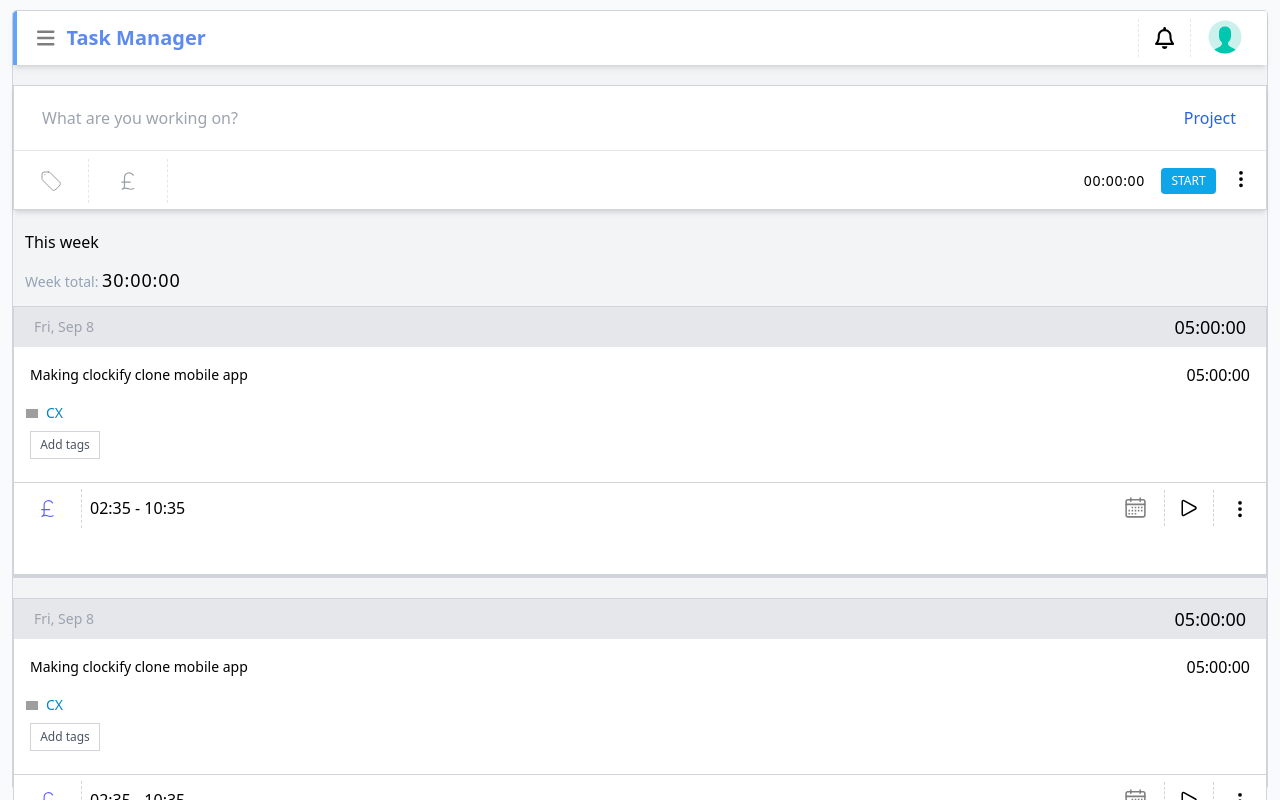
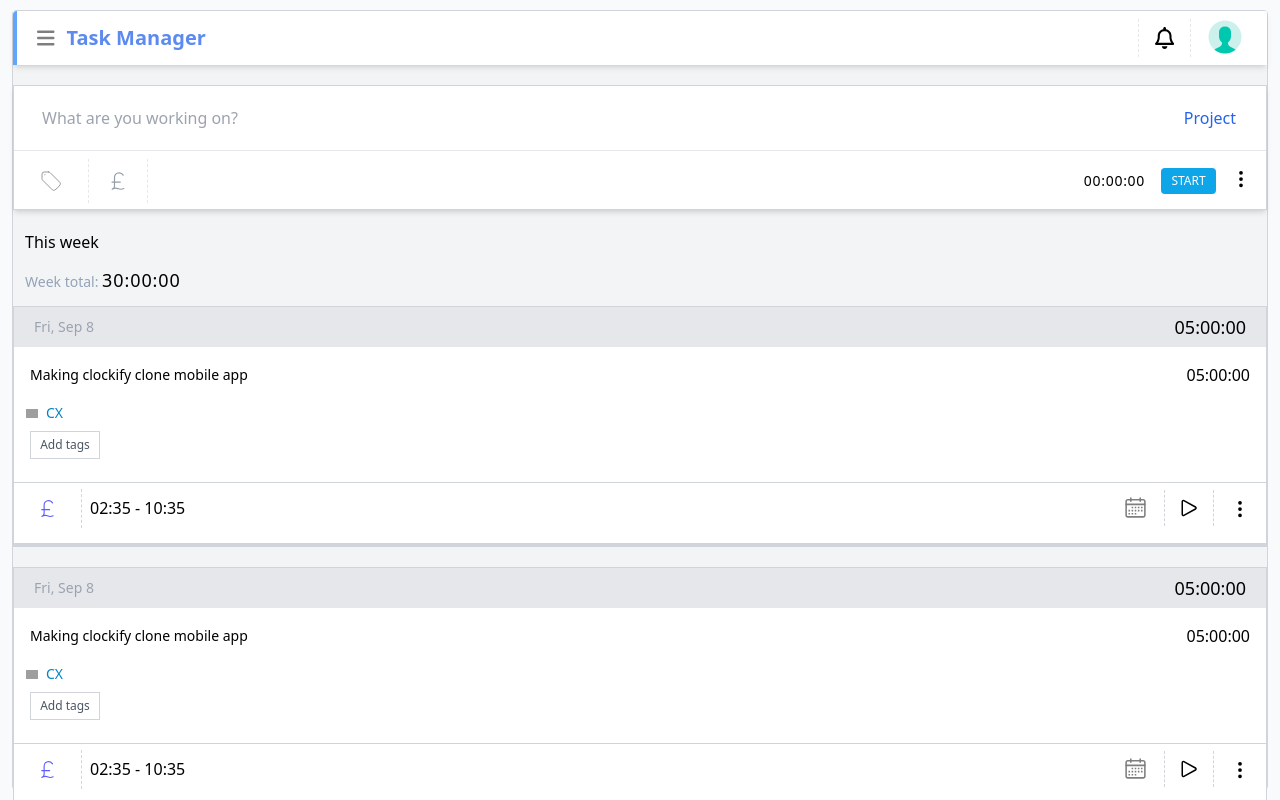
Before and after one commit to Turbosohaib/Task-manager-mobile-app, a Next.js app: page / in a window 1280 px wide. Shown: the top 800 px of the page. Built offline with nearby package versions, Linux system fonts and the light colour scheme; grey boxes are pictures that could not be loaded.

Commit message:
Fixed UI

```diff
--- a/pages/component/Task.js
+++ b/pages/component/Task.js
@@ -5,7 +5,7 @@ export default function Task() {
     const currentDate = new Date();
 
     return <>
-        <div className="w-full h-[35%] mb-5 bg-white border border-gray-300 border-b-4">
+        <div className="w-full h-[31%] mb-5 bg-white border border-gray-300 border-b-4">
             <div className="w-full h-[40px] bg-gray-200 border-y border-gray-200 flex justify-between items-center">
                 <div className="text-gray-400 text-sm px-5">
                     Fri, Sep 8
--- a/pages/component/Timetracker.js
+++ b/pages/component/Timetracker.js
@@ -21,7 +21,7 @@ export default function TimeTracker() {
                         </svg>
                     </div>
                     <div className="border-x border-dashed py-2 font-sans my-2">
-                        <div className="px-[25px] z-0">
+                        <div className="px-[15px] z-0">
                             <svg xmlns="http://www.w3.org/2000/svg" className="icon icon-tabler icon-tabler-currency-pound" width="28" height="28" viewBox="0 0 24 24" strokeWidth="1" stroke="#2c3e50" fill="none" strokeLinecap="round" strokeLinejoin="round" opacity="0.5">
                                 <path stroke="none" d="M0 0h24v24H0z" fill="none" />
                                 <path d="M17 18.5a6 6 0 0 1 -5 0a6 6 0 0 0 -5 .5a3 3 0 0 0 2 -2.5v-7.5a4 4 0 0 1 7.45 -2m-2.55 6h-7" />
```
